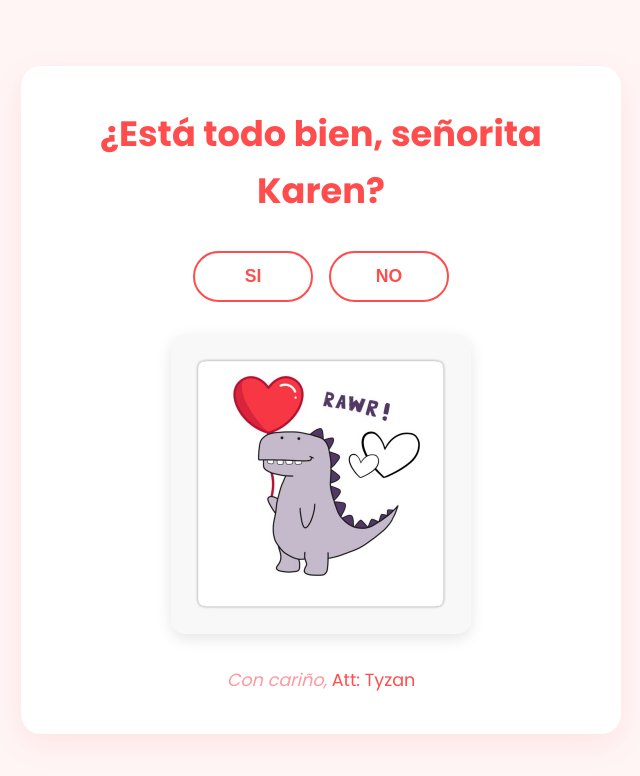
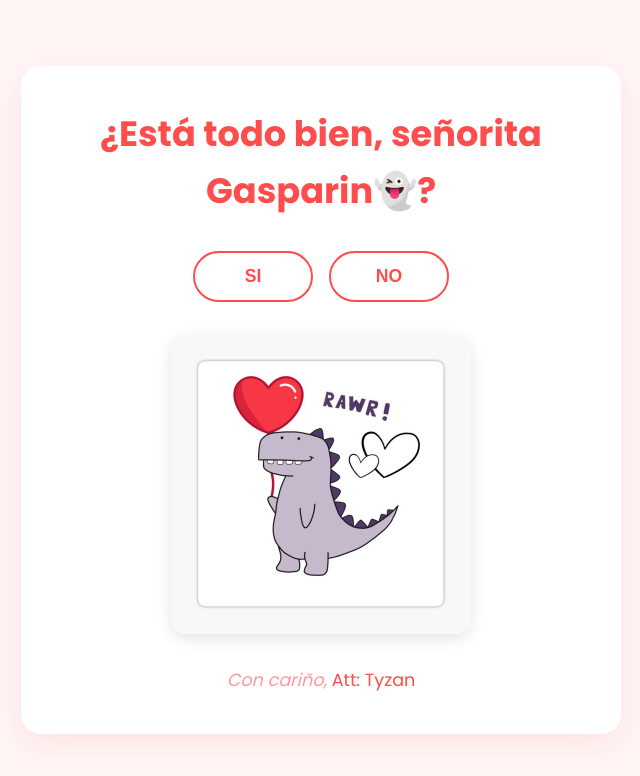
Before and after one commit to tyzan18/isa.com, a plain HTML site: page index.html in a window 1280 px wide. Shown: the whole page, without its empty margins (319-959 px from the left). Drawn offline with Linux system fonts and the light colour scheme.

Commit message:
Update index.html

```diff
--- a/index.html
+++ b/index.html
@@ -12,7 +12,7 @@
 </head>
 <body>
     <main class="card">
-        <h1>¿Está todo bien, señorita Karen?</h1>
+        <h1>¿Está todo bien, señorita Gasparin👻?</h1>
 
         <div class="opciones">
             <button id="btnSi" class="btn-option">SI</button>
```
